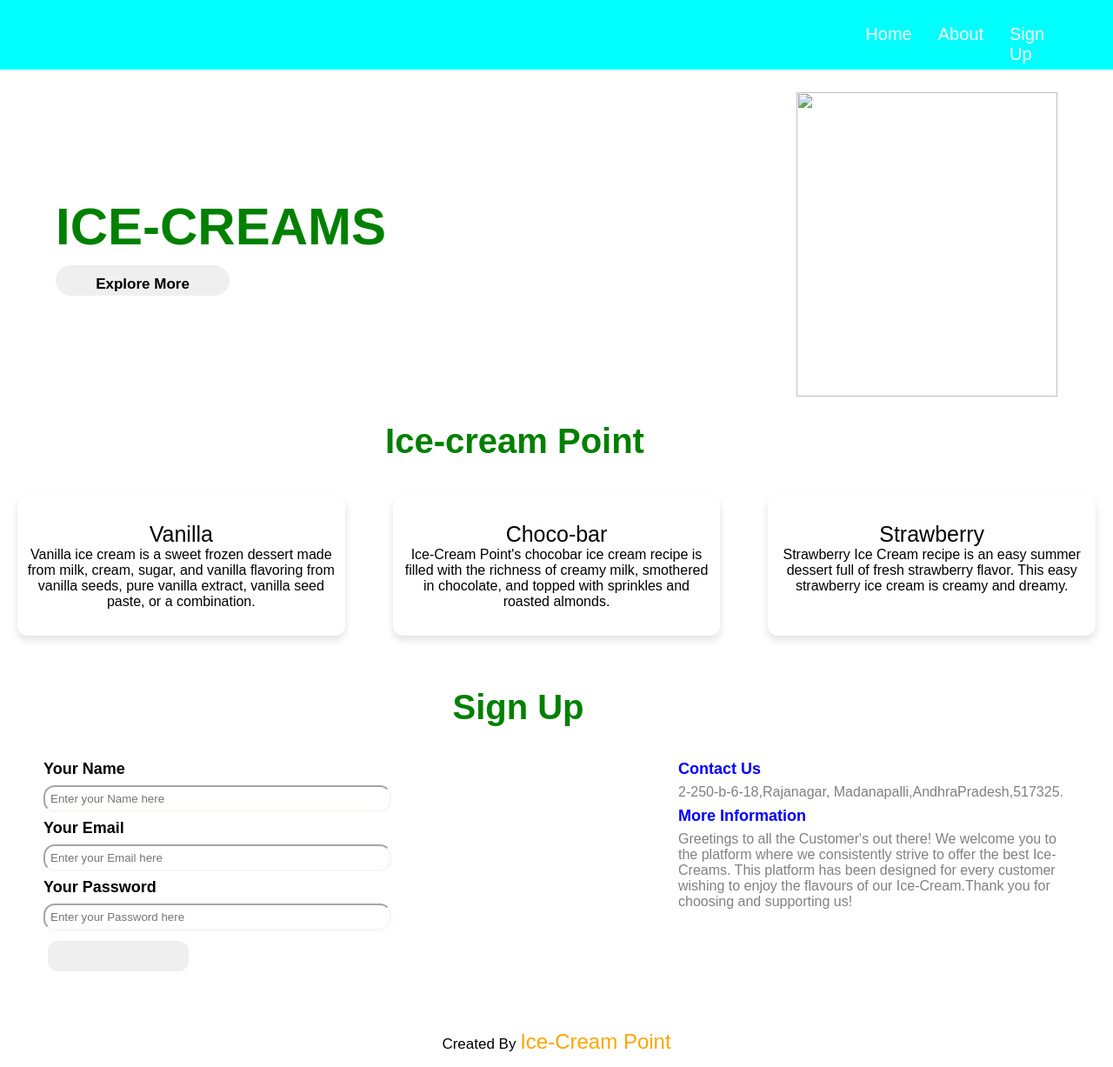
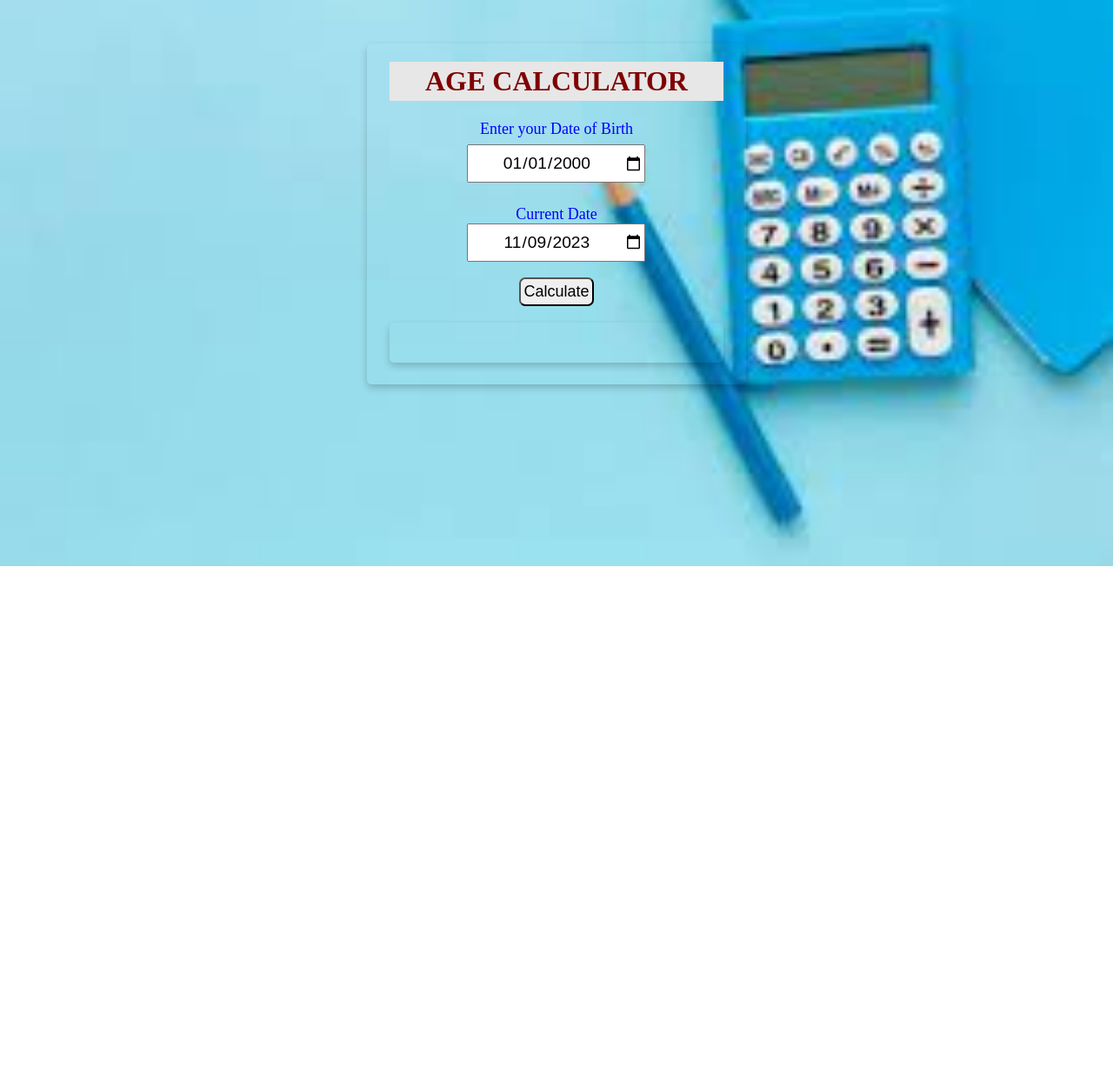
Before and after one commit to malathinani/codealpha_tasks, a plain HTML site: page index.html in a window 1280 px wide. Shown: the whole page at 87% size. After the commit the page ends 800 px from the top, so only its background shows below. Drawn offline with Linux system fonts and the light colour scheme.

Commit message:
Add files via upload

```diff
--- a/index.html
+++ b/index.html
@@ -1,173 +1,44 @@
 <!DOCTYPE html>
-<html lang="en">
+<html>
 
 <head>
-	<meta charset="UTF-8">
-	<meta http-equiv="X-UA-Compatible" content="IE=edge">
-	<meta name="viewport" content=
-		"width=device-width, initial-scale=1.0">
-	<link rel="stylesheet" href="index.css">
-	<title>Landing Page</title>
+	<title>Age Calculator</title>
+	<link rel="stylesheet"
+		href="style.css" />
 </head>
 
-<body>
-	<nav>
-		<marquee><div class="heading">Landing Page</div></marquee>
-		<span class="sideMenuButton"
-			onclick="openNavbar()">
-			☰
-		</span>
+<body background="download.jpeg">
+	<div class="card">
+		<header>
+			<h1>AGE CALCULATOR</h1>
+		</header>
 
-		<div class="navbar">
-			<ul>
-				<li><a href="#Home">Home</a></li>
-				<li><a href="#">About</a></li>
-				<li><a href="#">Sign Up</a></li>
-			</ul>
+		<div>
+			<label>Enter your Date of Birth</label>
+
+			<input id="inputDob"
+				type="date"
+				value="2000-01-01" />
 		</div>
-	</nav>
+		<br />
 
-	<!-- Side navigation bar for
-		responsive website -->
-	<div class="sideNavigationBar"
-		id="sideNavigationBar">
-		<a href="#" class="closeButton"
-			onclick="closeNavbar()">
+		<!-- Take the date from which age is to be calculated -->
+		<div>
+			<label>Current Date</label><br>
+			<input id="cdate"
+				type="date"
+				value="" />
+		</div>
+		<br />
 
-		</a>
-		<a href="#">Home</a>
-		<a href="#">About</a>
-		<a href="#">Sign Up</a>
+		<button type="button"
+				onclick="getDOB()">
+			Calculate
+		</button>
+		<br />
+		<div id="currentAge"></div>
+		<script src="script.js"></script>
 	</div>
-
-	<!-- Content -->
-	<div class="line" id="Home">
-		<div class="side1">
-			<h1>ICE-CREAMS</h1>
-			<button>
-				<a href=
-"https://www.icecream.com/">
-					Explore More
-				</a>
-			</button>
-		</div>
-		<div class="side2">
-			<img src=
-"/home/student/Downloads/img2.png"
-				width="300" height="350">
-		</div>
-	</div>
-
-	<section class="about" id="My Projects">
-		<div class="content">
-			<div class="title">
-				<span>Ice-cream Point</span>
-			</div>
-			<div class="boxes">
-				<div class="box">
-					<div class="topic">
-						<a href="" target="_blank">
-							Vanilla
-						</a>
-					</div>
-					<p>
-
-Vanilla ice cream is a sweet frozen dessert made from milk, cream, sugar, and vanilla flavoring from vanilla seeds, pure vanilla extract, vanilla seed paste, or a combination.
-					</p>
-				</div>
-				<div class="box">
-
-					<div class="topic">
-						<a href="" target="_blank">
-							Choco-bar
-						</a>
-					</div>
-					<p>
-						Ice-Cream Point's chocobar ice cream recipe is filled with the richness of creamy milk, smothered in chocolate, and topped with sprinkles and roasted almonds.
-					</p>
-				</div>
-
-				<div class="box">
-					<div class="topic">
-						<a href="" target="_blank">
-							Strawberry
-						</a>
-					</div>
-					<p>
-						Strawberry Ice Cream recipe is an easy summer dessert full of fresh strawberry flavor. This easy strawberry ice cream is creamy and dreamy.
-					</p>
-				</div>
-			</div>
-		</div>
-	</section>
-
-	<section class="contact" id="contact">
-		<div class="content">
-			<div class="title"><span>Sign Up</span></div>
-			<div class="contactMenu">
-				<div class="input1">
-					<div class="label1">Your Name</div>
-					<div class="input2">
-						<input type="text"
-							placeholder="Enter your Name here">
-					</div>
-					<div class="label1">
-						<label>Your Email</label>
-					</div>
-					<div class="input2">
-						<input type="text"
-							placeholder="Enter your Email here">
-					</div>
-					<div class="label1">
-						<label>Your Password</label>
-					</div>
-					<div class="input2">
-						<input type="text"
-							placeholder="Enter your Password here">
-					</div>
-					<div class="button">
-						<button></button>
-					</div>
-				</div>
-				<div class="input3">
-					<div class="rightside1">
-						<div class="title1">
-							<span>
-								<font color="Blue">Contact Us</font>
-							</span>
-						</div>
-						<div class="content1">
-							2-250-b-6-18,Rajanagar, Madanapalli,AndhraPradesh,517325.
-						</div>
-						<div class="title1">
-							<span><font color="Blue">More Information</span></font>
-						</div>
-						<div class="content1">
-							Greetings to all the Customer's out there!
-							We welcome you to the platform where we
-							consistently strive to offer the best
-							Ice-Creams. This platform has been
-							designed for every customer wishing to
-							enjoy the flavours of our Ice-Cream.Thank you 								for choosing and supporting us!
-						</div>
-					</div>
-				</div>
-			</div>
-		</div>
-	</section>
-	<!-- Footer section -->
-	<footer>
-		<div class="footer">
-			<span>
-				Created By
-				<a href="https://www.icecream.com/"
-					target="_blank">
-					<font size="5" color="Orange">Ice-Cream Point</font>
-				</a>
-			</span>
-		</div>
-	</footer>
-	<script src="index.js"></script>
 </body>
 
 </html>
--- /dev/null
+++ b/script.js
@@ -0,0 +1,69 @@
+// Define funtion to get calculated Age
+function getDOB() {
+
+	// Getting input from html input element
+	let data =
+		document.getElementById("inputDob").value;
+
+	// Convert input data to usable format
+	// as day,month and year
+	let dob = new Date(data);
+	let day = dob.getDate();
+	let month = dob.getMonth();
+	let year = dob.getFullYear();
+
+	// Getting current date and calculating the difference
+	let now =
+		new Date(document.getElementById("cdate").value);
+	console.log(now);
+	let yearDiff = now.getFullYear() - year;
+	let monthDiff = now.getMonth() - month;
+	let dateDiff = now.getDate() - day;
+
+	// Calculating the Age
+	if (yearDiff < 0) console.log("invalid date");
+	else if (monthDiff > 0) {
+		console.log(yearDiff);
+	} else if (monthDiff === 0 && dateDiff >= 0) {
+		console.log(yearDiff);
+	} else {
+		yearDiff = yearDiff - 1;
+		if (monthDiff <= 0)
+			if (dateDiff > 0) monthDiff = 12 + monthDiff;
+			else monthDiff = 11 - monthDiff;
+	}
+	if (dateDiff < 0) {
+		dateDiff = 30 + dateDiff;
+		monthDiff -= 1;
+	}
+
+	// Show calculated age as output
+	// and invalid if wrong input is given
+	if (yearDiff < 0)
+		document.getElementById("currentAge").innerHTML = "Invalid Date";
+	else
+		document.getElementById("currentAge").innerHTML =
+			"Your current Age is " + yearDiff + " years "
+			+ monthDiff + " months " + dateDiff + " days";
+}
+
+// Function to provide default date value
+function currentDate() {
+	console.log(formatted());
+	let d = document.getElementById("cdate");
+	d.value = formatted();
+}
+
+function formatted(date = new Date()) {
+	return [
+		date.getFullYear(),
+		short(date.getMonth() + 1),
+		short(date.getDate()),
+	].join("-");
+}
+function short(num) {
+	return num.toString().padStart(2, "0");
+}
+
+// Calling current date function to set default date value
+currentDate();
--- /dev/null
+++ b/style.css
@@ -0,0 +1,78 @@
+/* Setting alignment and fonts */
+body {
+	display: flex;
+	text-align: center;
+	background-repeat: no-repeat;
+	background-size: cover;
+	background-position-x: center;
+	background-position-y: center;
+	margin-top: 50px;
+}
+
+/* Defining card properties */
+.card {
+	min-width: 30%;
+	box-shadow: 0 4px 8px 0 rgba(0, 0, 0, 0.2);
+	transition: 0.3s;
+	border-radius: 5px;
+	margin: auto;
+	padding: 2%;
+	padding-top: 0%;
+	color:blue;
+}
+
+header {
+	font-size: larger;
+
+}
+
+header h1 {
+	background-color: rgb(231, 231, 231);
+	color: Maroon;
+	font-size: xx-large;
+	padding: 1%;
+}
+
+/* Setting font and margin for text before input box */
+label {
+	font-size: large;
+	margin-bottom: 3%;
+}
+
+button {
+	font-size: large;
+	padding: 1%;
+	box-shadow:darkgray;
+	border-radius:7px;
+}
+
+input {
+	width: 200px;
+	height: 40px;
+	font-size: larger;
+	font-family: Arial, Helvetica, sans-serif;
+	text-align: center;
+}
+
+#inputDob {
+	margin: 2%;
+}
+
+p {
+	font-size: larger;
+	margin: 5%;
+}
+
+#currentAge {
+	min-width: 30%;
+	box-shadow: 0 4px 8px 0 rgba(0, 0, 0, 0.2);
+	transition: 0.3s;
+	border-radius: 5px;
+	margin: auto;
+	margin-top: 5%;
+	padding: 5%;
+	padding-top: 7%;
+	font-size:large;
+	color:rgb(3, 68, 11);
+	font-weight: 800;
+}
```
Also changed, not shown: download.jpeg (added).
